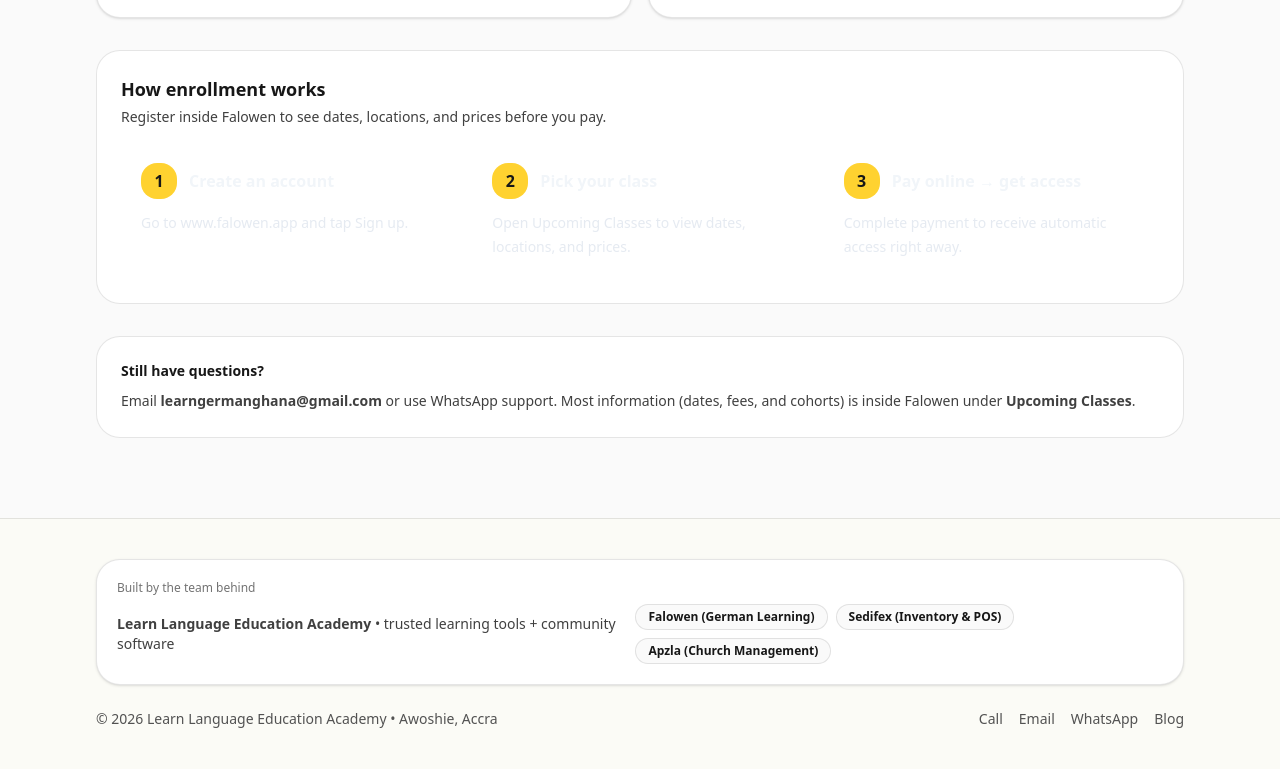
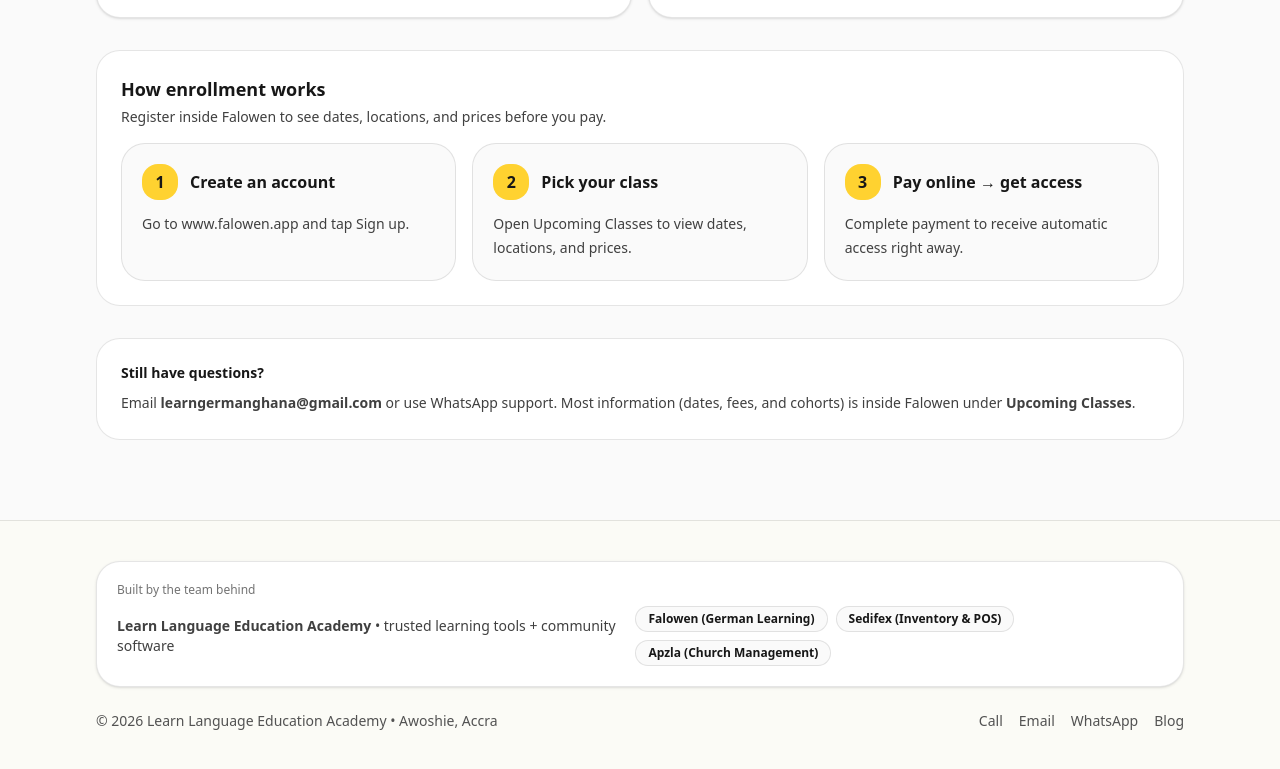
Before and after one commit to learngermanghana/learngermanghana-site, a Next.js app: page /classes in a window 1280 px wide. Shown: the part 2536-3305 px from the top of the page. Built offline with nearby package versions, Linux system fonts and the light colour scheme.

Commit message:
Improve enrollment step contrast

```diff
--- a/src/app/classes/page.tsx
+++ b/src/app/classes/page.tsx
@@ -22,14 +22,14 @@ function Step({
   text: string;
 }) {
   return (
-    <div className="rounded-3xl bg-white/10 ring-1 ring-white/15 p-5 backdrop-blur">
+    <div className="rounded-3xl border border-black/10 bg-neutral-50 p-5">
       <div className="flex items-center gap-3">
         <div className="grid h-9 w-9 place-items-center rounded-2xl bg-amber-300 text-neutral-900 font-bold">
           {n}
         </div>
-        <div className="text-base font-semibold text-slate-100">{title}</div>
+        <div className="text-base font-semibold text-neutral-900">{title}</div>
       </div>
-      <p className="mt-3 text-sm leading-6 text-slate-200/90">{text}</p>
+      <p className="mt-3 text-sm leading-6 text-neutral-700">{text}</p>
     </div>
   );
 }
```
